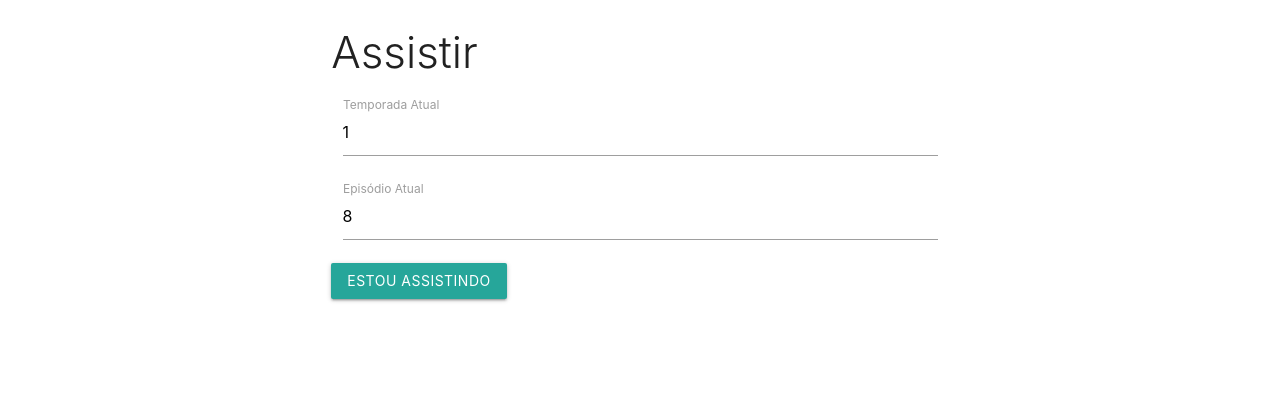
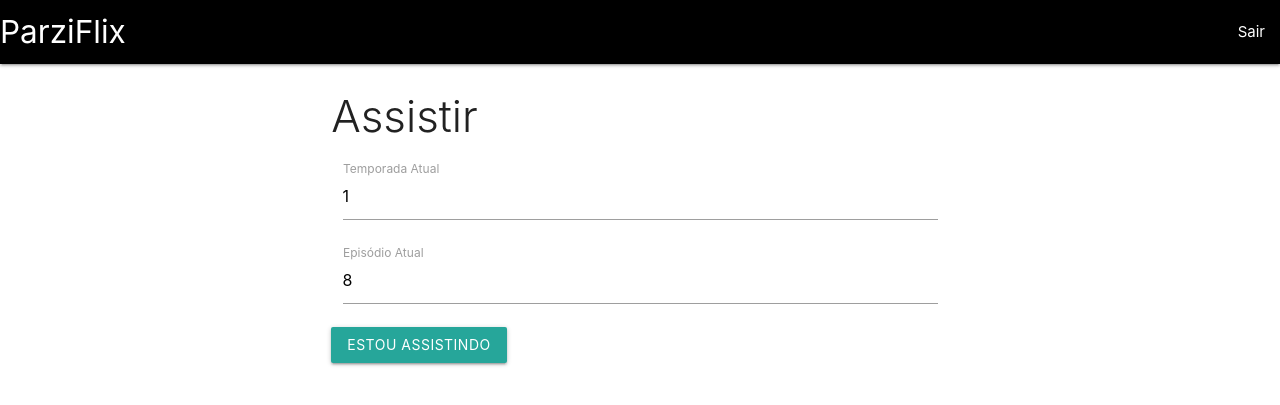
Before and after one commit to Pedrohsmarinho/Web1_Prova, a PHP site: page /watch.php?id=3 in a window 1280 px wide. Shown: the top 405 px of the page. Run offline with PHP 8.4, Linux system fonts and the light colour scheme; a user stored in the database is signed in; data comes from the database, SQL or seed files in the repository.

Commit message:
visualizar

```diff
--- a/watch.php
+++ b/watch.php
@@ -13,6 +13,17 @@ $smt -> execute();
 $net = $smt-> fetch();
 // var_dump($net);
 ?>
+
+<nav>
+ <div class="nav-wrapper depp black">
+       <a href="index.php" class="brand-logo">ParziFlix</a>
+      <ul id="nav-mobile" class="right hide-on-med-and-down">
+        <?php if(logado()): ?>
+        <li><a href="sair.php">Sair</a></li>
+      <?php endif ?>
+      </ul>
+    </div>
+</nav>
 
 <div class="row">
 <div class="col s12 m6 push-m3">
```
